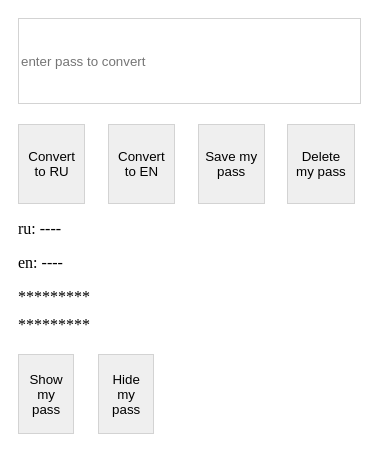
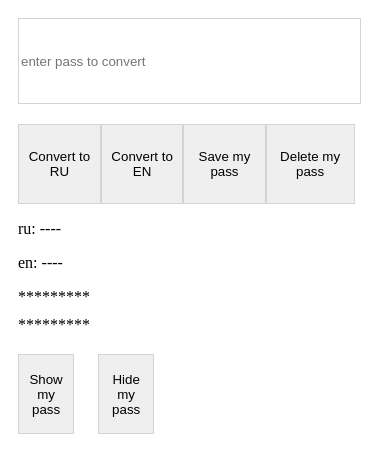
Before and after one commit to coderkot/save-my-pass, a plain HTML site: page index.html in a window 390 px wide. Drawn offline with Linux system fonts and the light colour scheme.

Commit message:
media queries #5

```diff
--- a/styles.css
+++ b/styles.css
@@ -43,7 +43,7 @@ button:active {
     }
 
     #tools button {
-        width: 20%;
+        /*width: 20%;*/
     }
 
     button {
```
